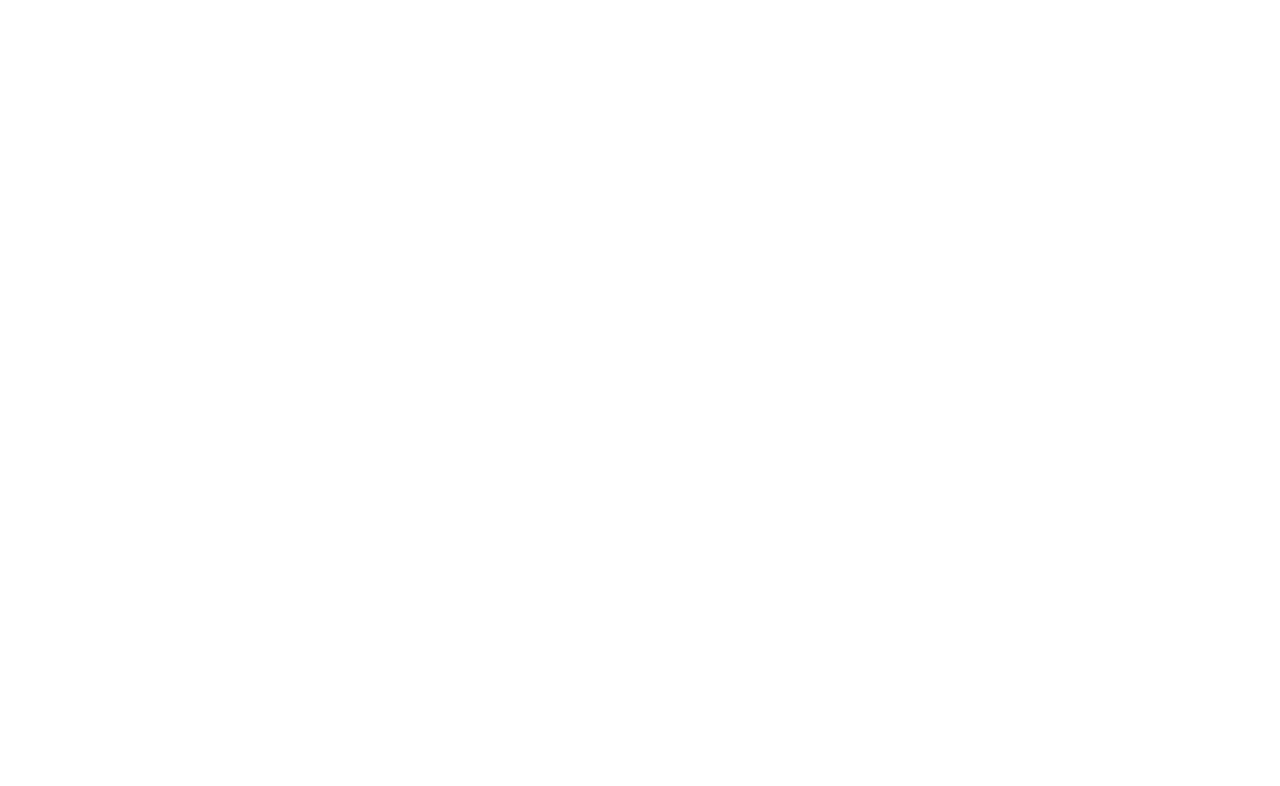
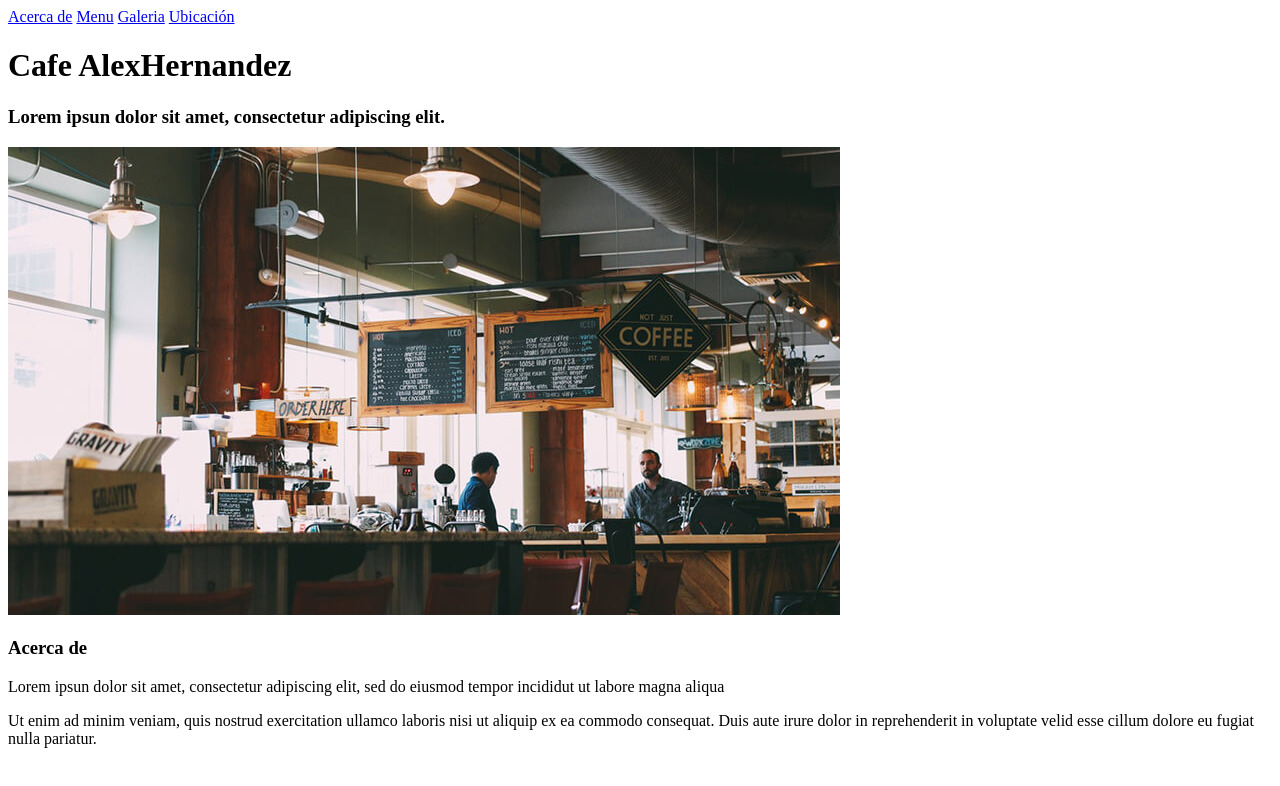
Before and after one commit to xavilind/Restaurant, a plain HTML site: page index.html in a window 1280 px wide. Drawn offline with Linux system fonts and the light colour scheme.

Commit message:
Header y acerca de

```diff
--- a/index.html
+++ b/index.html
@@ -9,6 +9,40 @@
     <title>Cafe Alex Hernandez</title>
 </head>
 <body>
+    <header>
+        <div class="contenedor">
+            <nav class="menu">
+                <a href="#" id="btn-acerca-de">Acerca de</a>
+                <a href="#" id="btn-menu">Menu</a>
+                <a href="#" id="btn-galeria">Galeria</a>
+                <a href="#" id="btn-ubicacion">Ubicación</a>
+            </nav>
 
+            <div class="textos">
+                <h1 class="nombre">Cafe <span>AlexHernandez</span></h1>
+                <h3>Lorem ipsun dolor sit amet, consectetur adipiscing elit.</h3>
+            </div>
+        </div>
+    </header>
+
+    <section class="main">
+        <section class="acerca-de" id="acerca-de">
+            <div class="contenedor">
+                <div class="foto">
+                    <img src="img/acerca-de.jpg" alt="">
+                </div>
+                <article>
+                    <h3>Acerca de</h3>
+                    <p>Lorem ipsun dolor sit amet, consectetur adipiscing elit, sed do eiusmod tempor incididut ut labore magna aliqua</p>
+
+                    <p>Ut enim ad minim veniam, quis nostrud exercitation ullamco laboris nisi ut aliquip ex ea commodo consequat. Duis aute irure dolor in reprehenderit in voluptate  velid esse cillum dolore eu fugiat nulla pariatur.
+                    </p>
+                </article>
+            </div>
+        </section>
+        <section class="menu"></section>
+        <section class="galeria" id="galeria"></section>
+        <section class="ubicacion" id="ubicacion"></section>
+    </section>
 </body>
 </html>
```
